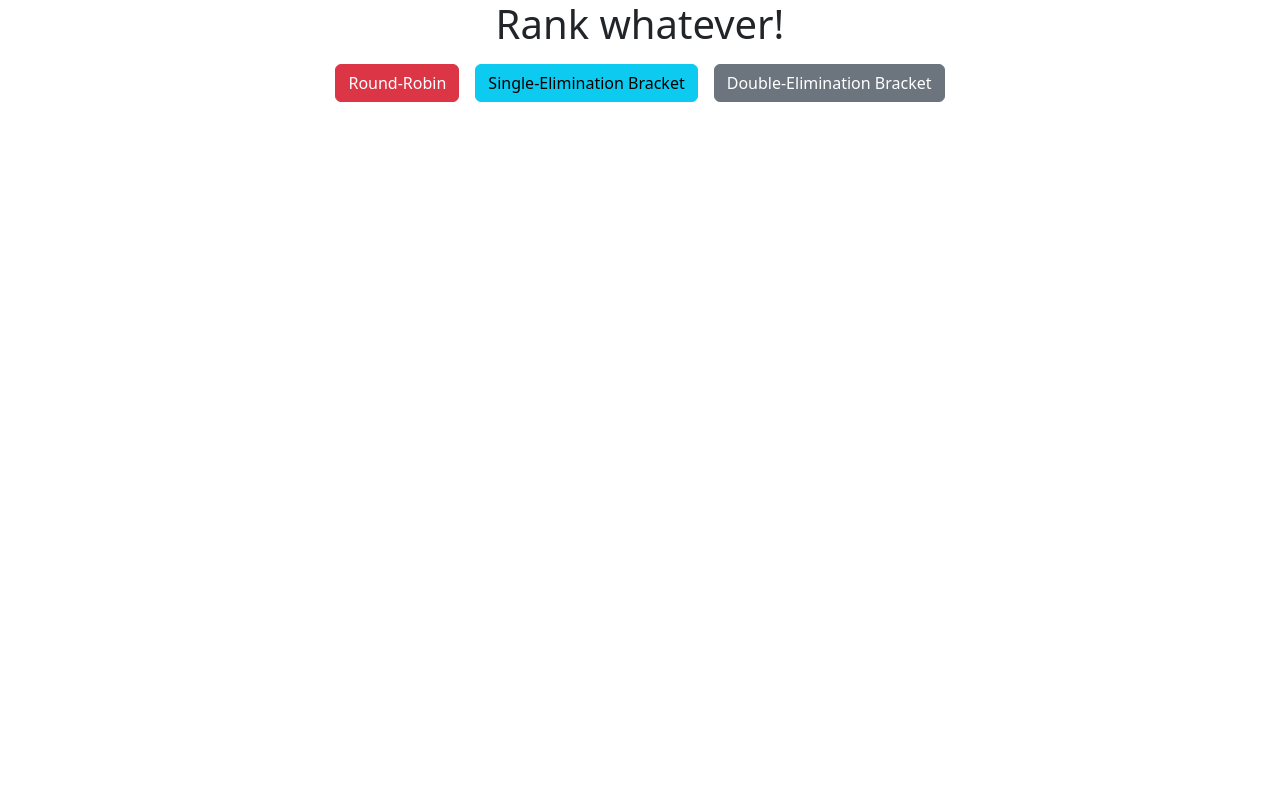
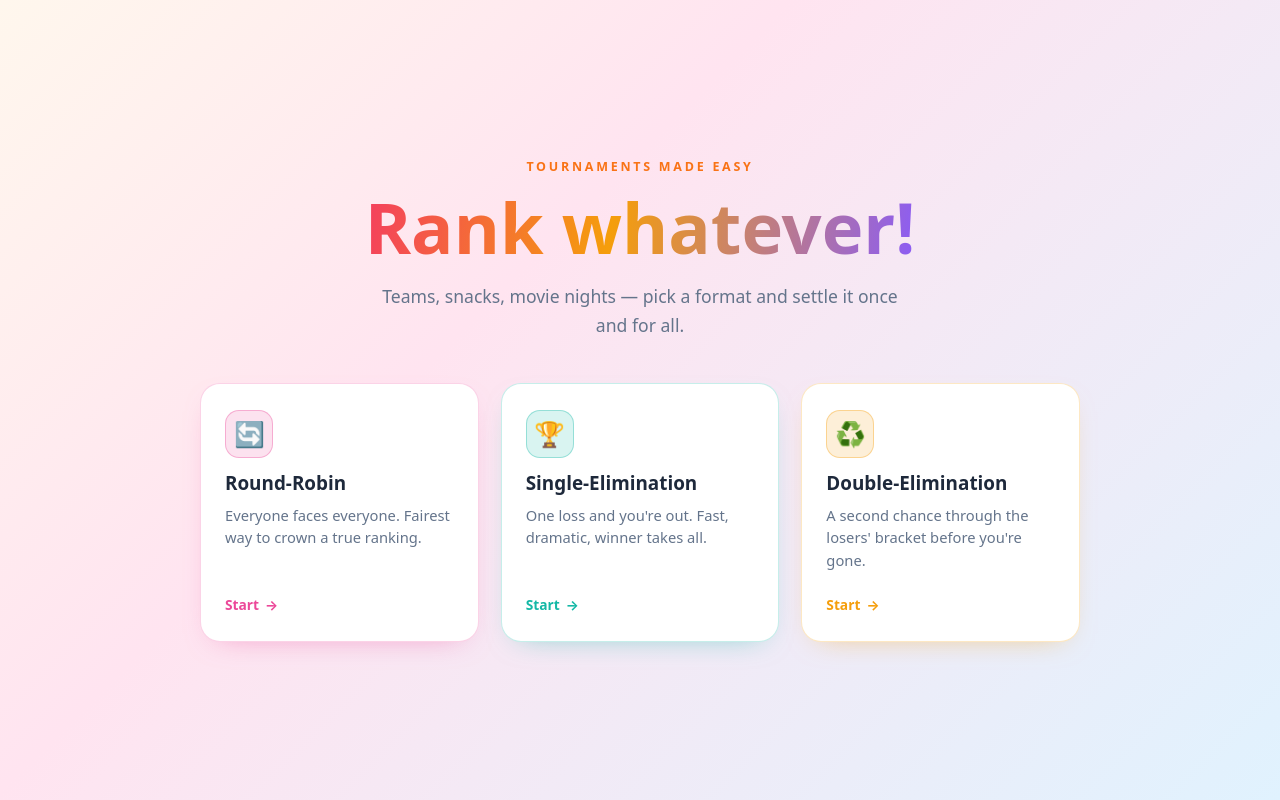
Before and after one commit to BaharAbbasiDelvand/BracketMaker, a React (Create React App) app: page / in a window 1280 px wide. Built offline with nearby package versions, Linux system fonts and the light colour scheme.

Commit message:
revamped the landing page

```diff
--- /dev/null
+++ b/src/pages/home/Home.css
@@ -0,0 +1,119 @@
+.home {
+    min-height: 100vh;
+    display: flex;
+    flex-direction: column;
+    align-items: center;
+    justify-content: center;
+    padding: 48px 20px;
+    background: linear-gradient(135deg, #fff7ed 0%, #ffe4f0 38%, #e0f2fe 100%);
+    color: #334155;
+}
+
+.home__eyebrow {
+    text-transform: uppercase;
+    letter-spacing: 0.22em;
+    font-size: 0.78rem;
+    font-weight: 700;
+    color: #f97316;
+    margin-bottom: 14px;
+}
+
+.home__title {
+    font-size: clamp(2.6rem, 6vw, 4.4rem);
+    font-weight: 800;
+    line-height: 1.05;
+    margin: 0;
+    background: linear-gradient(100deg, #f43f5e 0%, #f59e0b 45%, #8b5cf6 100%);
+    -webkit-background-clip: text;
+    background-clip: text;
+    -webkit-text-fill-color: transparent;
+}
+
+.home__subtitle {
+    margin: 18px 0 44px;
+    max-width: 520px;
+    font-size: 1.1rem;
+    line-height: 1.6;
+    color: #64748b;
+}
+
+.home__cards {
+    display: grid;
+    grid-template-columns: repeat(3, minmax(220px, 1fr));
+    gap: 22px;
+    width: 100%;
+    max-width: 880px;
+}
+
+@media (max-width: 760px) {
+    .home__cards {
+        grid-template-columns: 1fr;
+        max-width: 420px;
+    }
+}
+
+.home__card {
+    display: flex;
+    flex-direction: column;
+    align-items: flex-start;
+    text-align: left;
+    gap: 10px;
+    padding: 26px 24px;
+    border-radius: 20px;
+    text-decoration: none;
+    color: #334155;
+    background: #ffffff;
+    border: 1px solid color-mix(in srgb, var(--accent) 24%, transparent);
+    box-shadow: 0 10px 30px -18px color-mix(in srgb, var(--accent) 60%, transparent);
+    transition: transform 0.18s ease, border-color 0.18s ease, box-shadow 0.18s ease;
+}
+
+.home__card:hover {
+    transform: translateY(-6px);
+    border-color: var(--accent);
+    box-shadow: 0 22px 44px -18px color-mix(in srgb, var(--accent) 75%, transparent);
+}
+
+.home__card-icon {
+    display: grid;
+    place-items: center;
+    width: 48px;
+    height: 48px;
+    border-radius: 14px;
+    font-size: 1.55rem;
+    background: color-mix(in srgb, var(--accent) 16%, white);
+    border: 1px solid color-mix(in srgb, var(--accent) 35%, transparent);
+}
+
+.home__card-title {
+    font-size: 1.18rem;
+    font-weight: 700;
+    margin: 4px 0 0;
+    color: #1e293b;
+}
+
+.home__card-desc {
+    font-size: 0.92rem;
+    line-height: 1.5;
+    color: #64748b;
+    margin: 0;
+}
+
+.home__card-cta {
+    margin-top: auto;
+    padding-top: 14px;
+    font-size: 0.86rem;
+    font-weight: 700;
+    color: var(--accent);
+    display: inline-flex;
+    align-items: center;
+    gap: 6px;
+}
+
+.home__card-cta span {
+    transition: transform 0.18s ease;
+}
+
+.home__card:hover .home__card-cta span {
+    transform: translateX(4px);
+}
--- a/src/pages/home/Home.tsx
+++ b/src/pages/home/Home.tsx
@@ -1,27 +1,56 @@
-import { Button } from "react-bootstrap";
 import { Link } from "react-router-dom";
+import "./Home.css";
 
+const modes = [
+    {
+        to: "/round-robin",
+        icon: "🔄",
+        title: "Round-Robin",
+        desc: "Everyone faces everyone. Fairest way to crown a true ranking.",
+        accent: "#ec4899",
+    },
+    {
+        to: "/single-elimination",
+        icon: "🏆",
+        title: "Single-Elimination",
+        desc: "One loss and you're out. Fast, dramatic, winner takes all.",
+        accent: "#14b8a6",
+    },
+    {
+        to: "/double-elimination",
+        icon: "♻️",
+        title: "Double-Elimination",
+        desc: "A second chance through the losers' bracket before you're gone.",
+        accent: "#f59e0b",
+    },
+];
 
 export function Home() {
     return (
-        <>
-            <h1>Rank whatever!</h1>
+        <div className="home">
+            <p className="home__eyebrow">Tournaments made easy</p>
+            <h1 className="home__title">Rank whatever!</h1>
+            <p className="home__subtitle">
+                Teams, snacks, movie nights — pick a format and settle it once and for all.
+            </p>
 
-            <Link to="/round-robin">
-                <Button variant="danger" className="m-2">
-                    Round-Robin
-                </Button>
-            </Link>
-            <Link to="/single-elimination">
-                <Button variant="info" className="m-2">
-                    Single-Elimination Bracket
-                </Button>
-            </Link>
-            <Link to="/double-elimination">
-                <Button variant="secondary" className="m-2">
-                    Double-Elimination Bracket
-                </Button>
-            </Link>
-        </>
+            <div className="home__cards">
+                {modes.map((mode) => (
+                    <Link
+                        key={mode.to}
+                        to={mode.to}
+                        className="home__card"
+                        style={{ "--accent": mode.accent } as React.CSSProperties}
+                    >
+                        <span className="home__card-icon">{mode.icon}</span>
+                        <h2 className="home__card-title">{mode.title}</h2>
+                        <p className="home__card-desc">{mode.desc}</p>
+                        <span className="home__card-cta">
+                            Start <span>&rarr;</span>
+                        </span>
+                    </Link>
+                ))}
+            </div>
+        </div>
     );
 }
```
